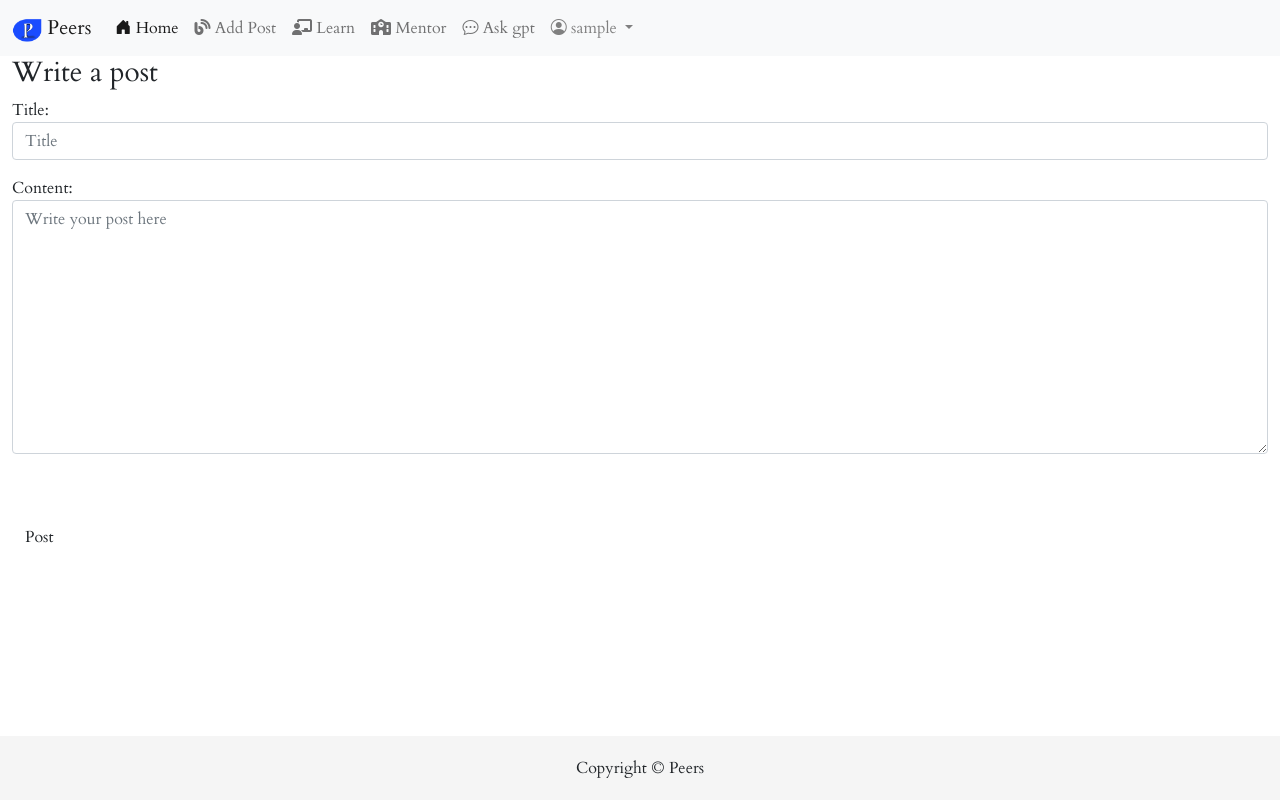
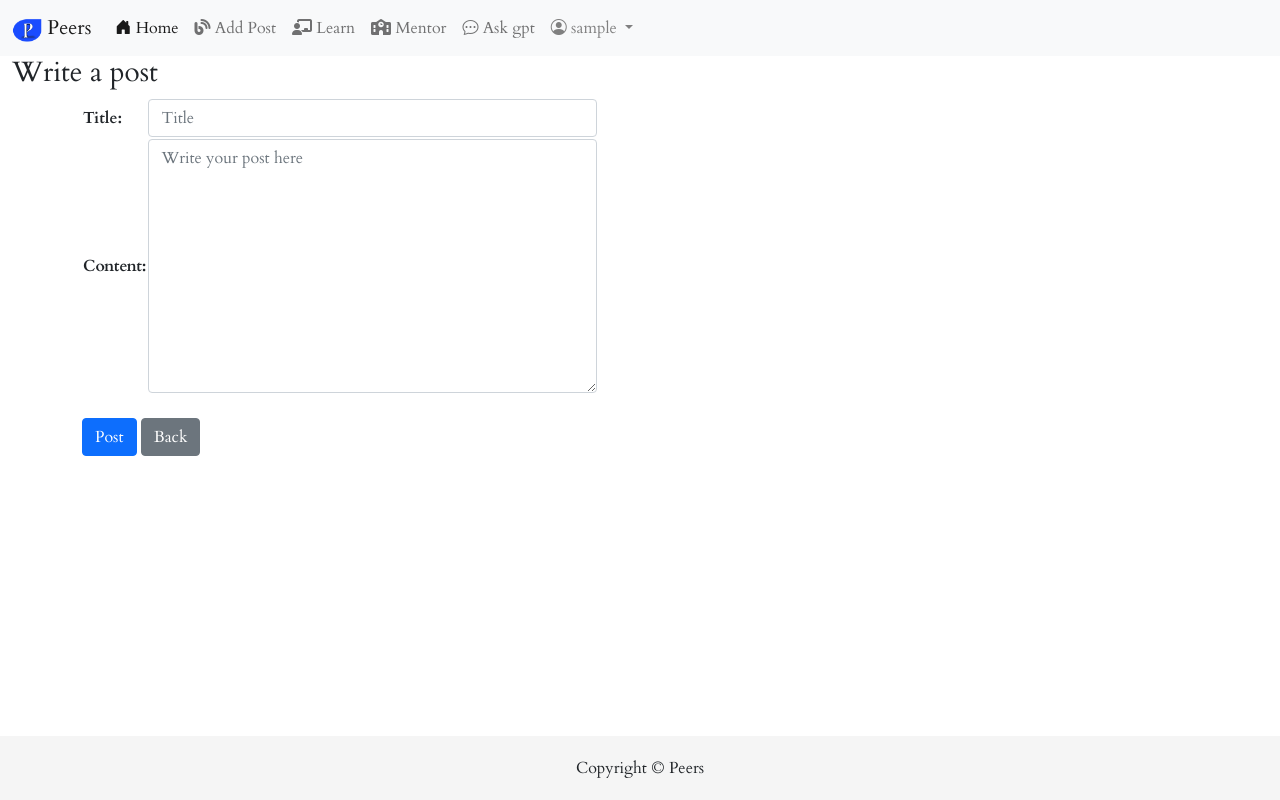
Before and after one commit to Ayobami6/Peersonline, a Django app: page /posts/home/create_post in a window 1280 px wide. Run offline with Django 4.2, Linux system fonts and the light colour scheme; the visitor is signed in with stand-in values (Sample User, id 1); some libraries are stand-ins or nearby versions.

Commit message:
Change form render type to table in post create pg

```diff
--- a/posts/templates/posts/create_post.html
+++ b/posts/templates/posts/create_post.html
@@ -1,11 +1,20 @@
 {% extends 'base.html' %} {% block title %}Create Post{% endblock %} {% block content %}
 
 <h3>Write a post</h3>
-{{ form.media }}
-<form method="post" enctype="multipart/form-data">
-    {% csrf_token %}
-    {{ form.as_p }}
-    <button type="submit" class="btn btn primary my-5">Post</button>
-
-</form>
+<div class="container">
+    <div class="form-group">
+        <form method="post" enctype="multipart/form-data">
+            {% csrf_token %}
+            {{ form.media }}
+            <table>
+                {{ form.as_table }}
+            </table>
+            <br>
+            <div class="form-group">
+                <button type="submit" class="btn btn-primary">Post</button>
+                <a href="{% url 'home' %}" class="btn btn-secondary">Back</a>
+            </div>
+        </form>
+    </div>
+</div>
 {% endblock %}
```
